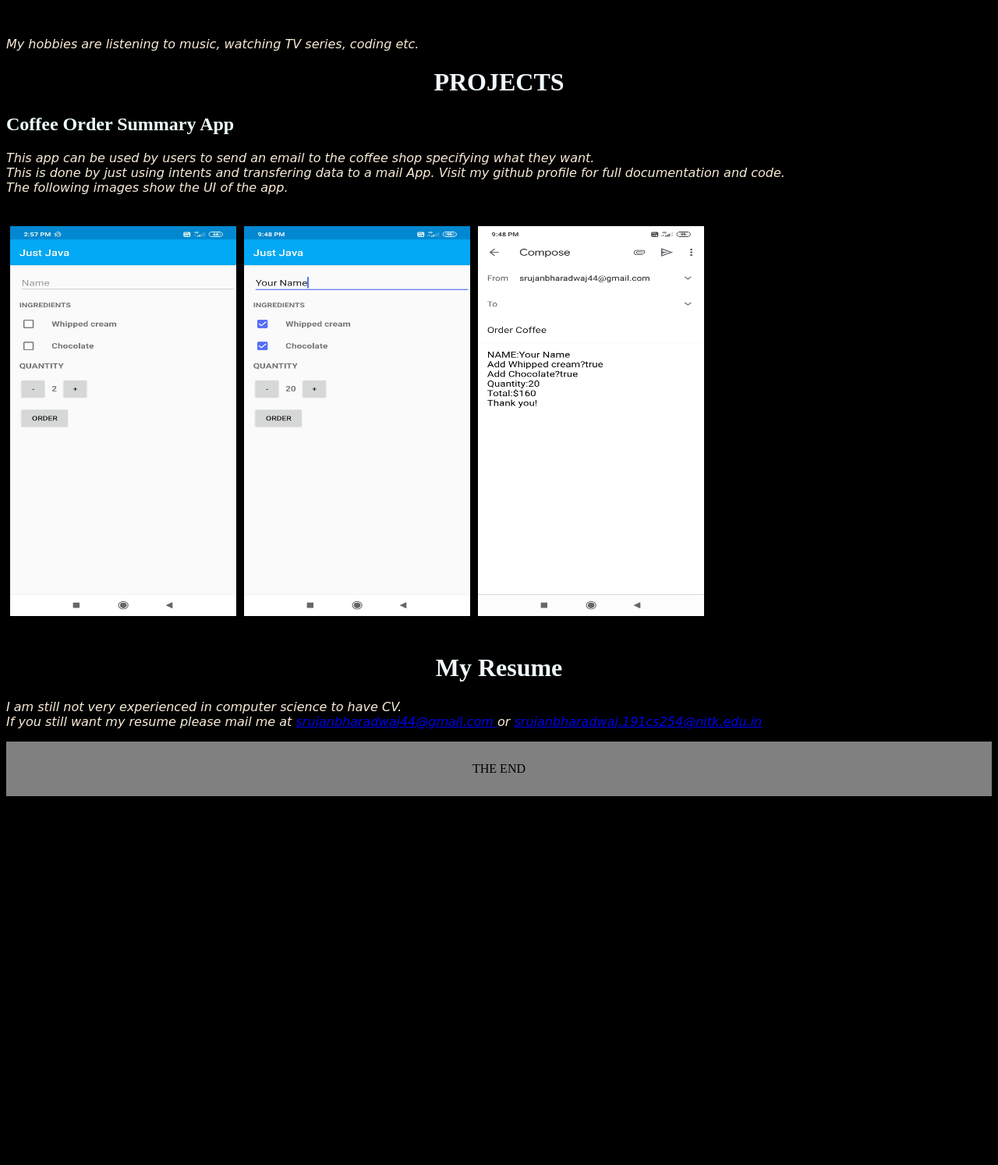
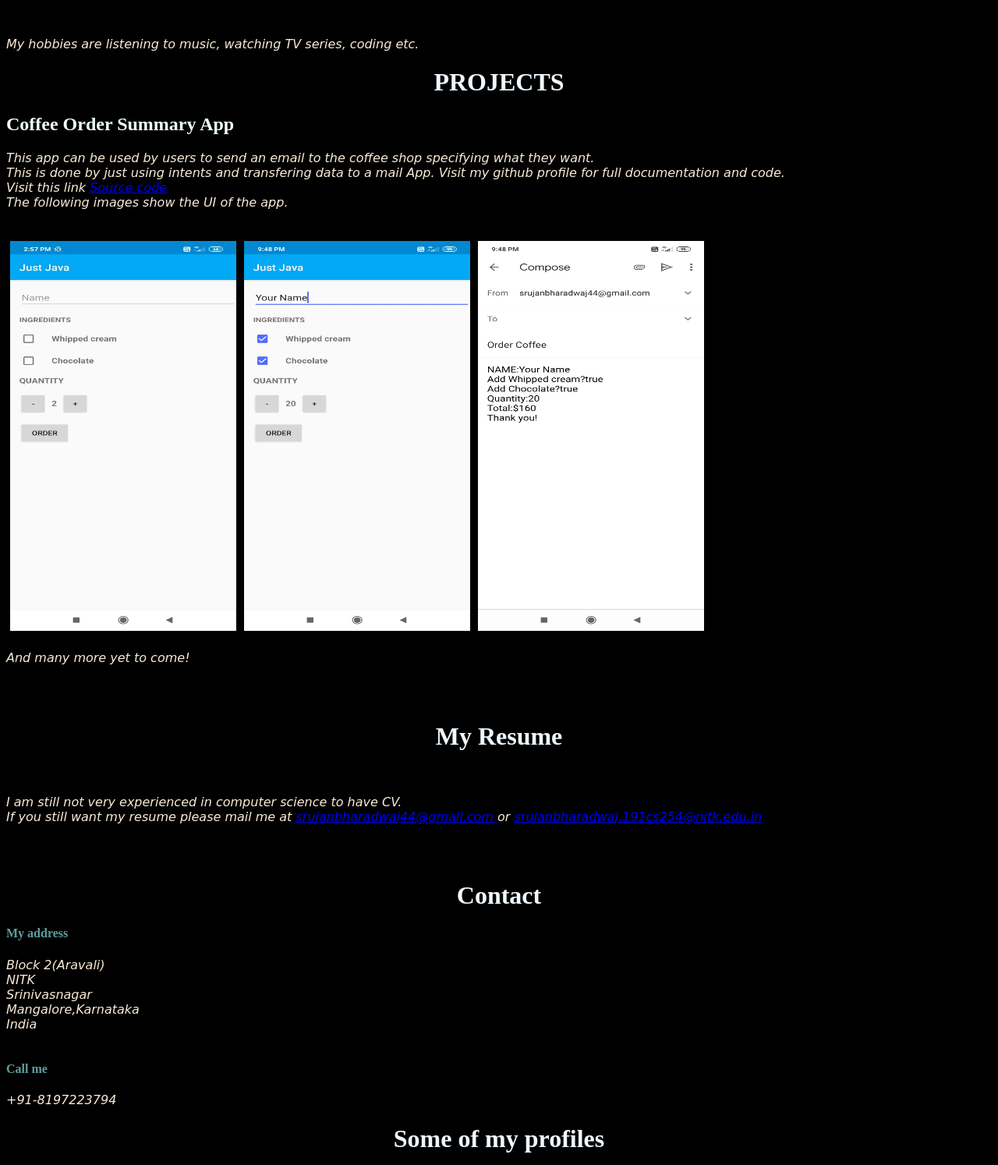
Before and after one commit to srujangit123/portfolio, a plain HTML site: page website.html in a window 1280 px wide. Shown: the part 941-2435 px from the top of the page at 78% size. Before the commit the page ends 1970 px from the top, so only its background shows below. Drawn offline with Linux system fonts and the light colour scheme.

Commit message:
Improved UI

```diff
--- a/website.html
+++ b/website.html
@@ -4,19 +4,20 @@
 <head>
     <link href="styles.css" rel="stylesheet">
     <meta name="viewport" content="width=device-width, initial-scale=1.0">
-
+    <link rel="stylesheet" href="https://cdnjs.cloudflare.com/ajax/libs/font-awesome/4.7.0/css/font-awesome.min.css">
+    <script src="https://kit.fontawesome.com/a076d05399.js"></script>
 </head>
 
 <body>
 
     <div class="topnav">
-        <a href="">HOME</a>
-        <a href="">PROJECTS</a>
-        <a href="">PROFILES</a>
-        <a href="">CONTACT</a>
-        <a href="">RESUME</a>
+        <a href="#a11">HOME</a>
+        <a href="#projectView">PROJECTS</a>
+        <a href="#profileView">PROFILES</a>
+        <a href="contactView">CONTACT</a>
+        <a href="#resumeView">RESUME</a>
     </div>
-    <div class="parallax">
+    <div class="parallax"  id="a11">
         <div class="centered">
             <p class="welcome">WELCOME TO MY WEBSITE<br><br><br> Scroll down for more info</p>
         </div>
@@ -41,7 +42,7 @@
 
     </div>
 
-    <div>
+    <div id="projectView">
         <h1 style="text-align: center; color: aliceblue;">
             PROJECTS
 
@@ -51,7 +52,8 @@
         <p class="myStyle1">
             This app can be used by users to send an email to the coffee shop specifying what they want.<br>
             This is done by just using intents and transfering data to a mail App. Visit my github profile for full
-            documentation and code.
+            documentation and code.<br>
+            Visit this link <a href="https://github.com/srujangit123/Coffee-App">Source code</a>
             <br>
             The following images show the UI of the app. <br><br>
             <div class="row">
@@ -67,22 +69,49 @@
                 <br>
 
             </div>
-            And many more yet to come!
+
         </p>
+        <p class="myStyle1"> And many more yet to come!</p>
+        <br>
+        <br>
     </div>
-    <div>
+    <div id="resumeView">
         <h1 style="text-align: center; color: aliceblue;">
             My Resume
         </h1>
+        <br>
         <p class="myStyle1"> I am still not very experienced in computer science to have CV.<br>
             If you still want my resume please mail me at <a href="mailto:srujanbharadwaj44@gmail.com">
                 srujanbharadwaj44@gmail.com </a> or
                 <a href="mailto:srujanbharadwaj.191cs254@nitk.edu.in">srujanbharadwaj.191cs254@nitk.edu.in</a></p>
+                <br>
+                <br>
     </div>
 
+    <div id="contactView">
+        <h1 style="text-align: center; color: aliceblue;">Contact</h1>
+        <h4 style="color: cadetblue;">My address</h4>
+        <address class="myStyle1">
+            Block 2(Aravali)<br>
+            NITK<br>
+            Srinivasnagar<br>
+            Mangalore,Karnataka<br>
+            India<br>
+        </address>
+        <br>
+        <h4 style="color: cadetblue; ">Call me</h4>
+            <p class="myStyle1"> +91-8197223794</p>
+    </div>
+
+    <div id ="profileView">
+        <h1 style="text-align: center; color: aliceblue;" >Some of my profiles</h1>
+        <a href="github.com/srujangit123"><i class="fab fa-github" style="width: 50px;"></i></a>
+        <a href="https://www.linkedin.com/in/srujan-bharadwaj-1b2711188/"><i class="fab fa-linkedin-in"></i></a>
+
+        <br><br><br>
+    </div>
 
     <div class="footer">
-
         <p>THE END</p>
     </div>
 
```
